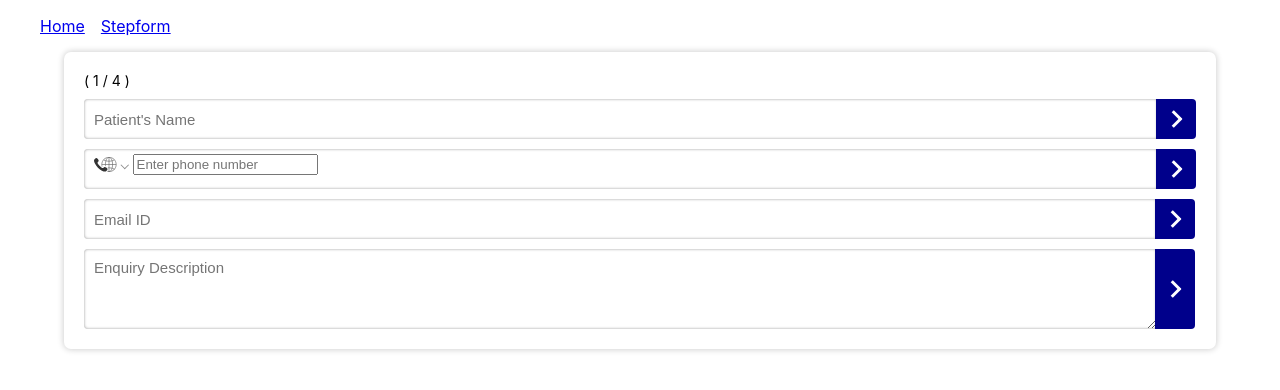
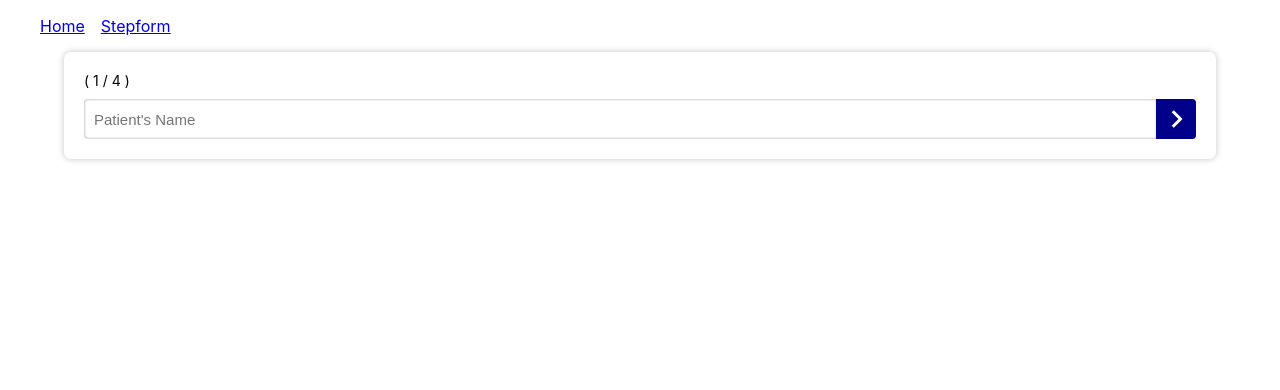
Before and after one commit to jmtalarn/react-components, a React (Create React App) app: page /stepform in a window 1280 px wide. Shown: the top 390 px of the page. Built offline with nearby package versions, Linux system fonts and the light colour scheme.

Commit message:
Step property

```diff
--- a/package.json
+++ b/package.json
@@ -18,7 +18,7 @@
     "build": "react-scripts build",
     "test": "react-scripts test",
     "eject": "react-scripts eject",
-    "predeploy": "yarn build",
+    "predeploy": "npm run build",
     "deploy": "gh-pages -d build"
   },
   "eslintConfig": {
--- a/src/App.js
+++ b/src/App.js
@@ -20,6 +20,7 @@ export default props => {
           <StepForm
             fields={fields}
             primaryColor="darkblue"
+            step={true}
             scrollBottom={() => {
               window.scrollTo(0, document.body.scrollHeight);
             }}
--- a/src/stepform_component/StepForm.js
+++ b/src/stepform_component/StepForm.js
@@ -402,7 +402,7 @@ class StepForm extends Component {
   };
 
   render() {
-    const fieldsLength = this.props.fields.length;
+    const fields = this.props.fields;
     return (
       <div className="pk-step-form-container">
         <div
@@ -421,7 +421,7 @@ class StepForm extends Component {
               height: 5,
               width: this.state.sent
                 ? "100%"
-                : `calc(100% / ${fieldsLength} * ${this.state.shown - 1})`,
+                : `calc(100% / ${fields.length} * ${this.state.shown - 1})`,
               transition: "width 0.2s ease-in-out",
             }}
           />
@@ -431,13 +431,10 @@ class StepForm extends Component {
               fontSize: "14px",
             }}
           >
-            ( {this.state.shown} / {fieldsLength} )
-            {console.log(this.state.shown, fieldsLength)}
+            ( {this.state.shown} / {fields.length} )
           </div>
-          {(this.props.step
-            ? this.props.fields.slice(0, this.state.shown)
-            : this.props.fields
-          ).map(field => (
+          {(this.props.step ? fields.slice(0, this.state.shown) : fields).map(
+            field => (
               <Fragment>
                 {["dob"].includes(field.type) && (
                   <div className="pk-step-form-field-title">
@@ -836,7 +833,8 @@ class StepForm extends Component {
                   </div>
                 )}
               </Fragment>
-          ))}
+            ),
+          )}
         </div>
       </div>
     );
```
Lines whose indentation alone changed are shown as unchanged.
